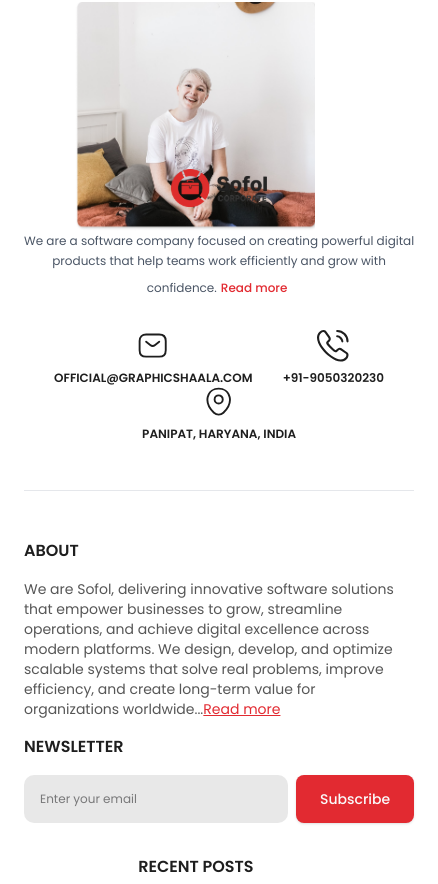
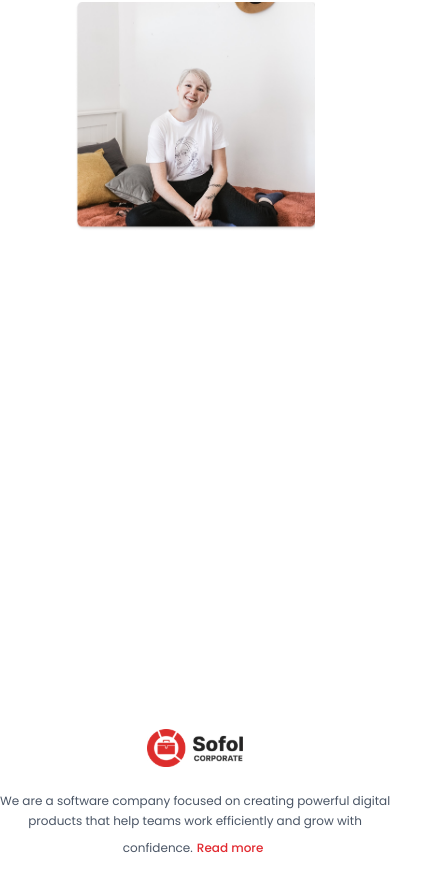
Before and after one commit to ABUBAKAR-DAHIR/Sofol, a React (Vite) app: page /about in a window 390 px wide. Shown: the part 4180-5064 px from the top of the page, 438 px wide, since content can reach past the window. Built offline with nearby package versions, Linux system fonts and the light colour scheme.

Commit message:
fixing the netlify 'broken link' error in prod and about footer responsiveness

```diff
--- a/src/components/about/About_Footer.tsx
+++ b/src/components/about/About_Footer.tsx
@@ -11,7 +11,7 @@ export default function Footer() {
   return (
     <footer
       aria-label="Footer section"
-      className="w-full flex-wrap bg-white md:pt-24 flex flex-col max-md:mt-40"
+      className="w-full flex-wrap bg-white md:pt-24 flex flex-col max-md:mt-250"
     >
 
       {/* MAIN FOOTER */}
@@ -20,7 +20,7 @@ export default function Footer() {
         initial={{ opacity: 0, y: 80 }}
         animate={isInView ? { opacity: 1, y: 0 } : {}}
         transition={{ duration: 0.8, ease: "easeOut" }}
-        className="max-w-7xl mx-auto px-6"
+        className="max-w-7xl mx-auto md:px-6"
       >
         {/* TOP SECTION */}
         <div className="flex flex-col items-center text-center gap-6">
```
Also changed, not shown: 1 other file (tests, documents, lock files or other folders).
